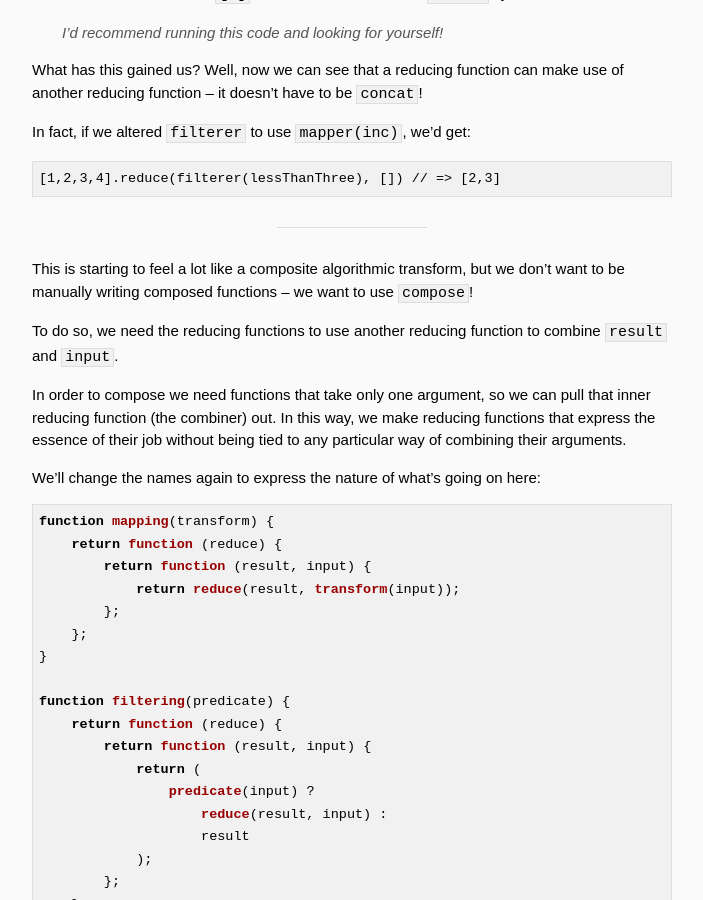
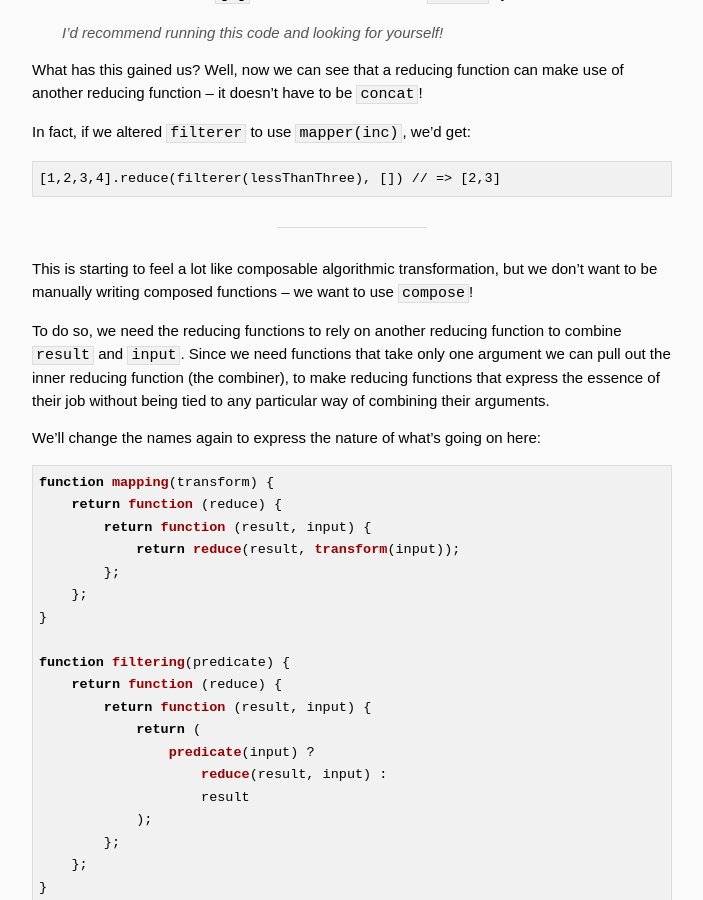
Before and after one commit to tgvashworth/tgvashworth.github.io, a Jekyll site: the page built from _posts/2014-08-31-csp-and-transducers.md, in a window 1280 px wide and 900 px high, scrolled down 10046 px. Shown: the whole window, without its empty margins (288-991 px from the left). Built offline with Jekyll 4.4.1, drawn with Linux system fonts in a browser that asks for light colours; some web fonts are replaced; Markdown is read by kramdown in place of the engine named in the settings.

Commit message:
further tweaks

```diff
--- a/_posts/2014-08-31-csp-and-transducers.md
+++ b/_posts/2014-08-31-csp-and-transducers.md
@@ -426,11 +426,9 @@ In fact, if we altered `filterer` to use `mapper(inc)`, we'd get:
 
 ---
 
-This is starting to feel a lot like a composite algorithmic transform, but we don't want to be manually writing composed functions – we want to use `compose`!
+This is starting to feel a lot like composable algorithmic transformation, but we don't want to be manually writing composed functions – we want to use `compose`!
 
-To do so, we need the reducing functions to use another reducing function to combine `result` and `input`.
-
-In order to compose we need functions that take only one argument, so we can pull that inner reducing function (the combiner) out. In this way, we make reducing functions that express the essence of their job without being tied to any particular way of combining their arguments.
+To do so, we need the reducing functions to rely on another reducing function to combine `result` and `input`. Since we need functions that take only one argument we can pull out the inner reducing function (the combiner), to make reducing functions that express the essence of their job without being tied to any particular way of combining their arguments.
 
 We'll change the names again to express the nature of what's going on here:
 
```
